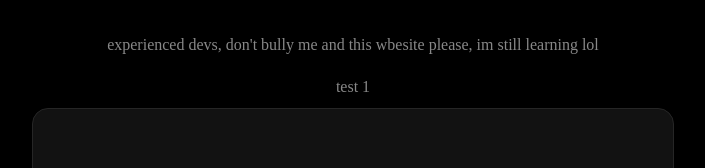
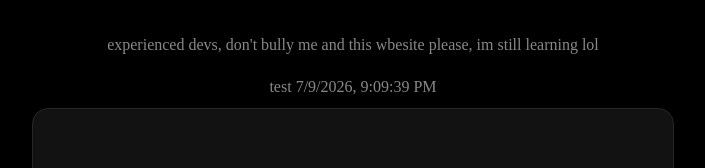
Before and after one commit to AimraneHD/zakat-calculator, a Next.js app: page / in a window 1280 px wide. Shown: the top 168 px of the page, without its empty margins (287-992 px from the left). Built offline with nearby package versions, Linux system fonts and the light colour scheme; no server answers.

Commit message:
feat: update test label to display current timestamp

```diff
--- a/src/app/page.tsx
+++ b/src/app/page.tsx
@@ -182,7 +182,7 @@ export default function ZakatCalculator() {
         experienced devs, don't bully me and this wbesite please, im still learning lol
       </label>
       <label className="text-[#888888] text-s md:w-2/5 m-3">
-        test 1
+        test {new Date().toLocaleString()}
       </label>
       <div className="p-5 md:p-8 bg-[#121212] rounded-2xl border border-neutral-800 shadow-2xl max-w-xl w-11/12 md:w-full flex flex-col items-center">
 
```
